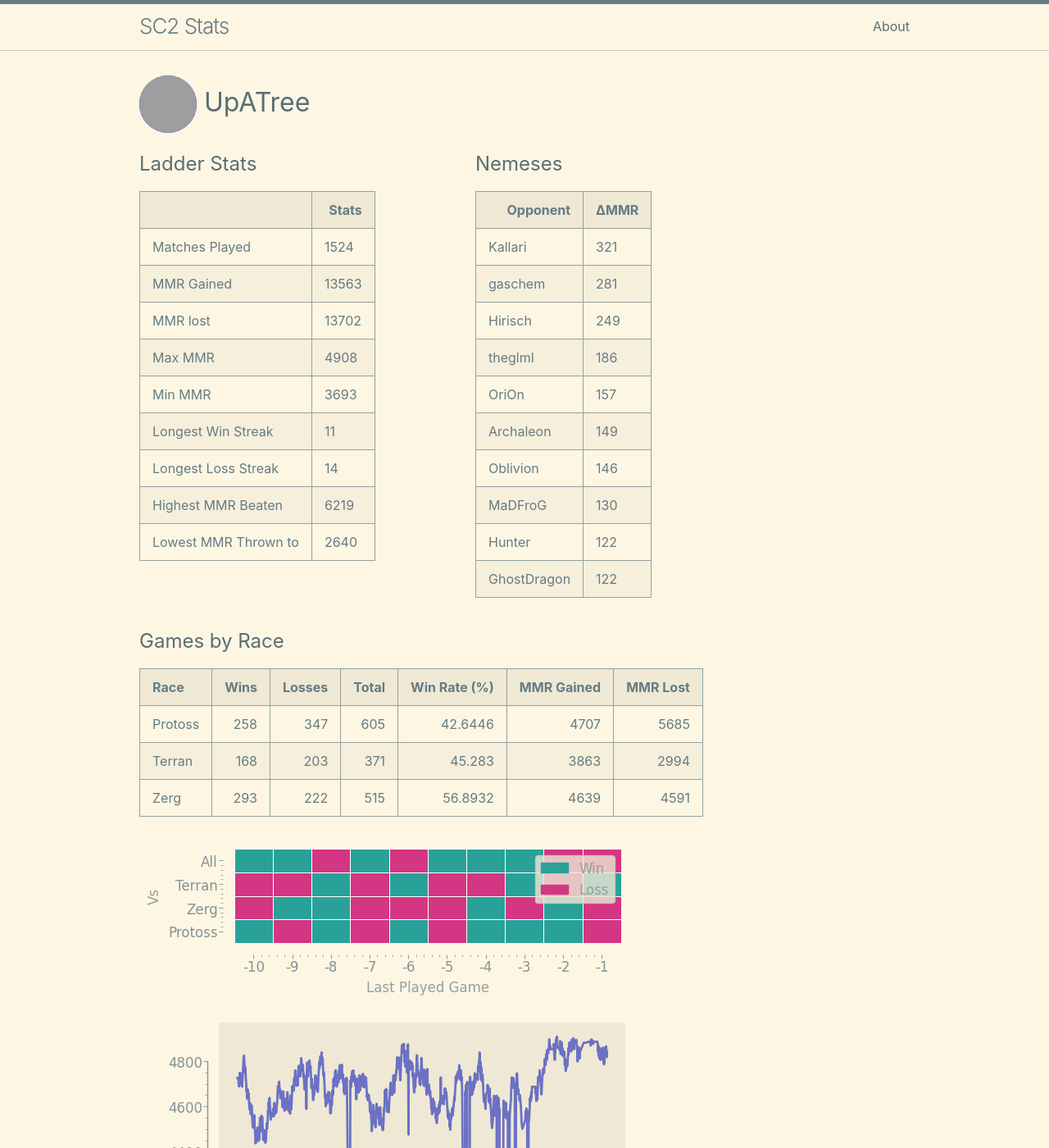
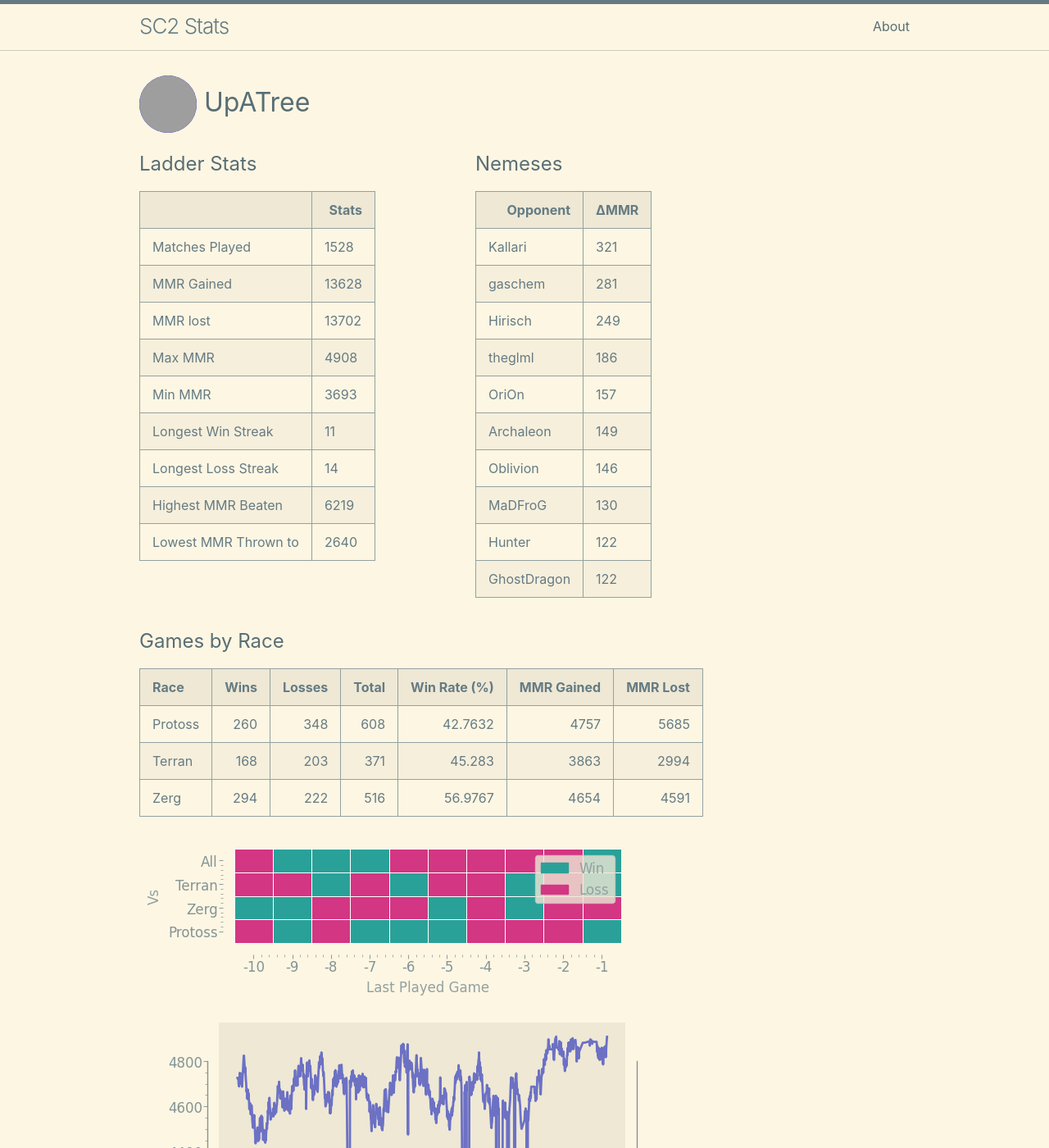
Before and after one commit to kylermurphy/UpATree, a Jekyll site: the page built from docs/index.md, in a window 1280 px wide and 1400 px high. Shown: the whole window at 82% size. Built offline with Jekyll 4.4.1, drawn with Linux system fonts in a browser that asks for light colours; grey boxes are pictures that could not be loaded.

Commit message:
running on push

```diff
--- a/docs/index.md
+++ b/docs/index.md
@@ -18,11 +18,11 @@ layout: home
   <tbody>
     <tr>
       <td>Matches Played</td>
-      <td>1524</td>
+      <td>1528</td>
     </tr>
     <tr>
       <td>MMR Gained</td>
-      <td>13563</td>
+      <td>13628</td>
     </tr>
     <tr>
       <td>MMR lost</td>
@@ -114,9 +114,9 @@ layout: home
 
 | Race    |   Wins |   Losses |   Total |   Win Rate (%) |   MMR Gained |   MMR Lost |
 |:--------|-------:|---------:|--------:|---------------:|-------------:|-----------:|
-| Protoss |    258 |      347 |     605 |        42.6446 |         4707 |       5685 |
+| Protoss |    260 |      348 |     608 |        42.7632 |         4757 |       5685 |
 | Terran  |    168 |      203 |     371 |        45.283  |         3863 |       2994 |
-| Zerg    |    293 |      222 |     515 |        56.8932 |         4639 |       4591 |
+| Zerg    |    294 |      222 |     516 |        56.9767 |         4654 |       4591 |
 
 ![Games by Race](./assets/gm_hist.png)
 
--- a/log.txt
+++ b/log.txt
@@ -683,3 +683,4 @@ Writing a log file 2025-03-26 20:25:35.
 Writing a log file 2025-03-26 20:48:13.
 Writing a log file 2025-03-26 21:21:33.
 Writing a log file 2025-03-26 21:48:06.
+Writing a log file 2025-03-26 22:21:59.
```
Also changed, not shown: docs/assets/MMR.png, docs/assets/daily.png, docs/assets/gm_hist.png, docs/assets/r_wrt.png, 1 other file.
